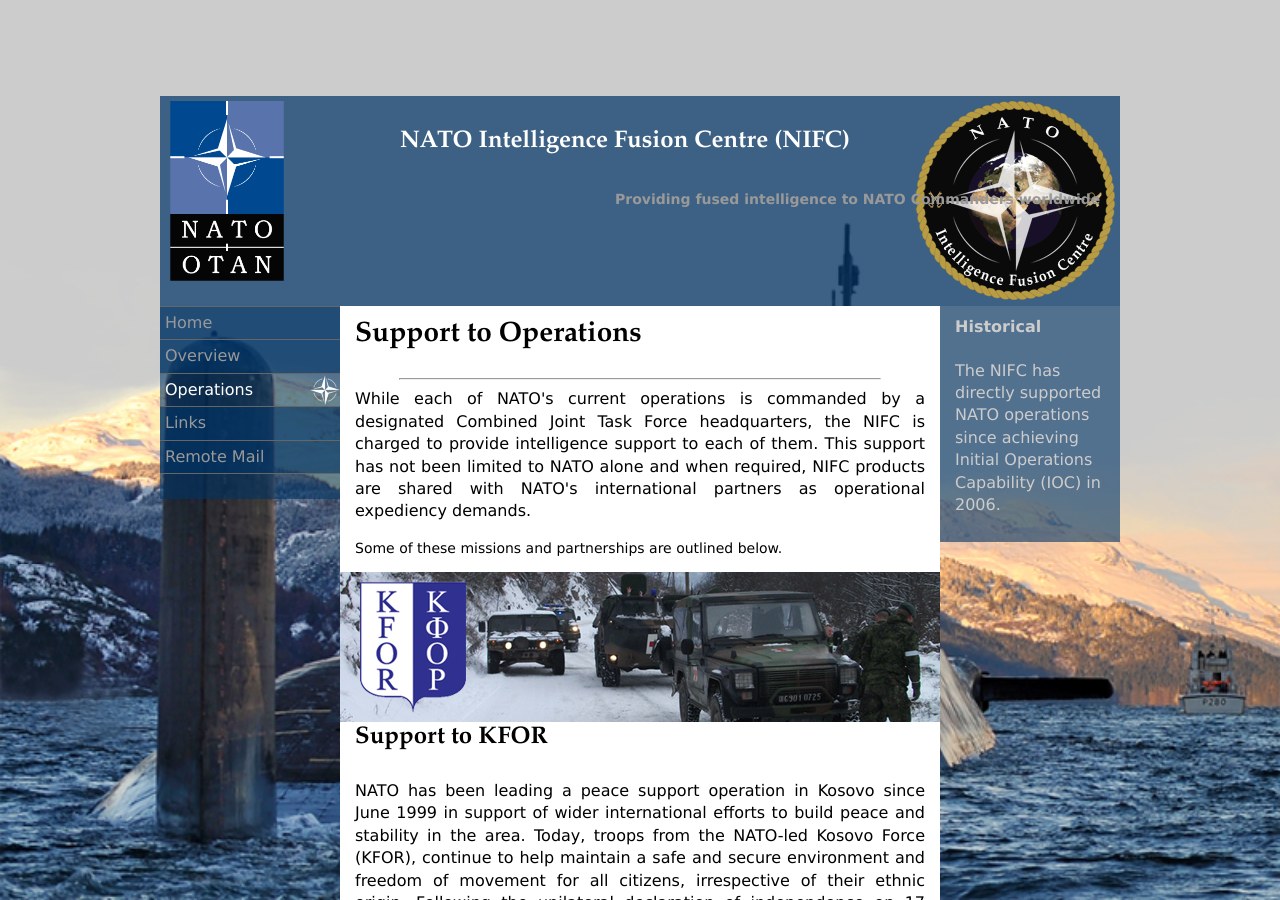
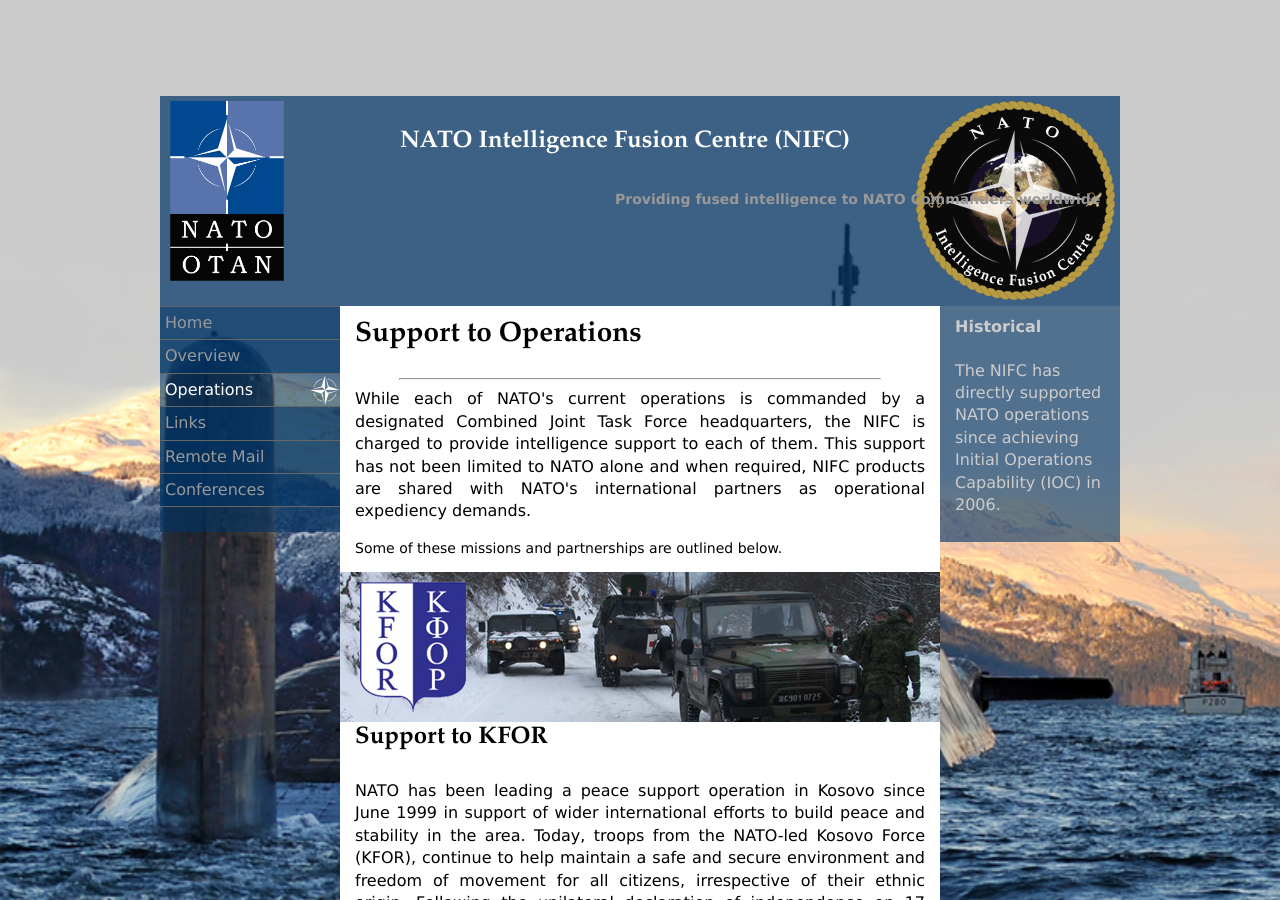
Before and after one commit to mikelearn/NIFC-org.github.io, a Jekyll site: the page ops.html, which Jekyll copies as it is, in a window 1280 px wide and 900 px high. Built offline with Jekyll 4.4.1, drawn with Linux system fonts in a browser that asks for light colours.

Commit message:
Update ops.html

```diff
--- a/ops.html
+++ b/ops.html
@@ -40,6 +40,7 @@
       <li><a title="Operations Support" id="natoStar" href="ops.html">Operations</a></li>
       <li><a title="External Links" href="links.html">Links</a></li>
       <li><a title="Remote Mail Access" href="owa.html">Remote Mail</a></li>
+      <li><a title="Conferences" href="conference/">Conferences</a></li>
     </ul>
     <!-- end .sidebar1 --></div>
   <div class="content">
```
